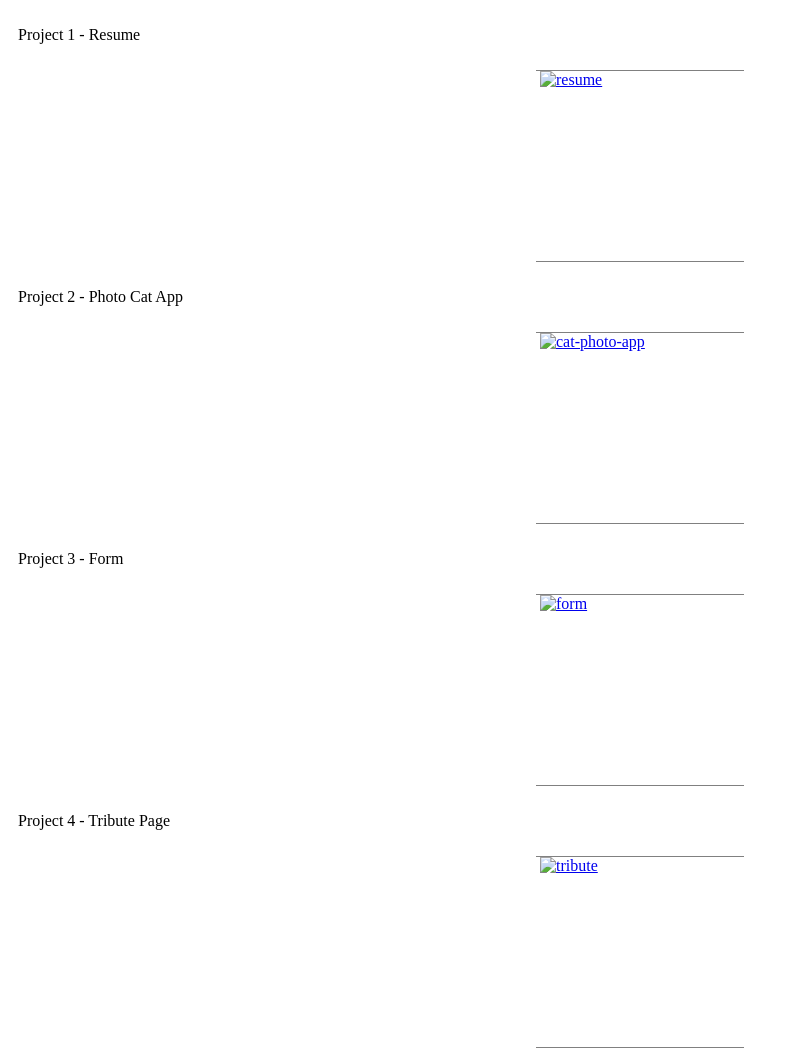
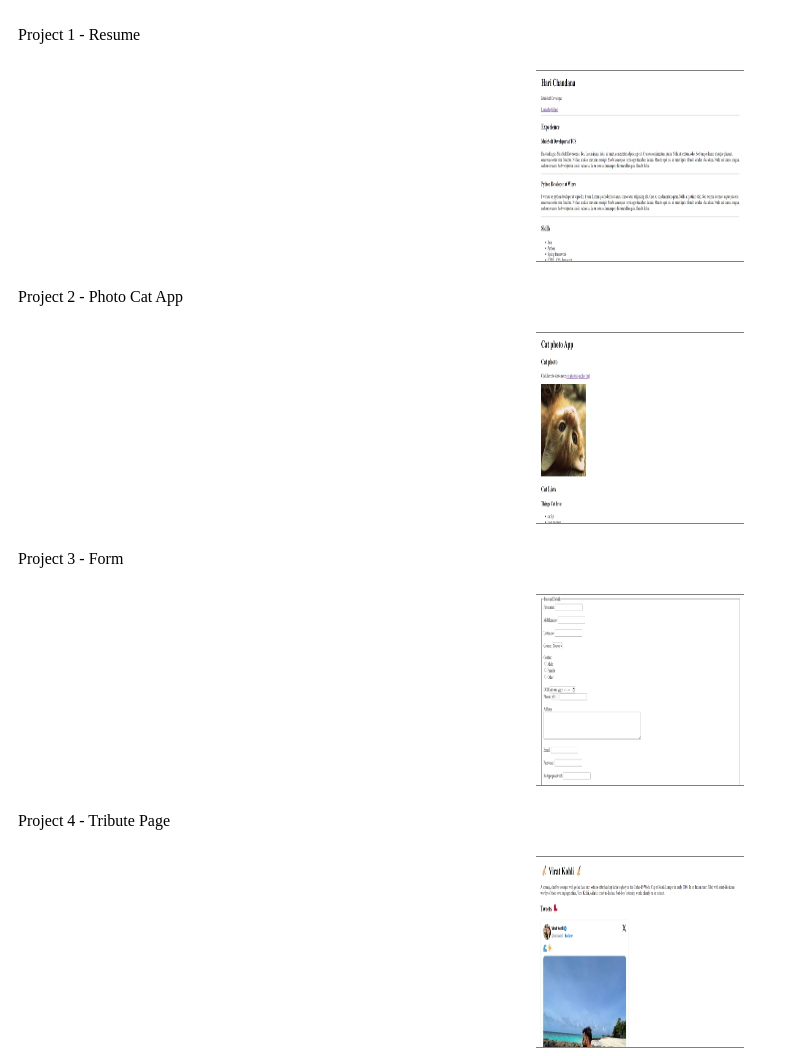
Before and after one commit to HariChandana2000/M3-HTML-Weekly-Test-2, a plain HTML site: page iframe1.html in a window 1280 px wide. Shown: the whole page, without its empty margins (0-789 px from the left). Drawn offline with Linux system fonts and the light colour scheme; the site is published under a folder, as on GitHub Pages, so addresses that start at the root find nothing.

Commit message:
modified images path

```diff
--- a/iframe1.html
+++ b/iframe1.html
@@ -10,28 +10,28 @@
     <a
       href="https://harichandana2000.github.io/M3-HTML-D1-Classwork/"
       target="main"
-      ><img src="/images/resume.png" alt="resume"
+      ><img src="./images/resume.png" alt="resume"
     /></a>
 
     <p>Project 2 - Photo Cat App</p>
     <a
       href="https://harichandana2000.github.io/M3-HTML-D2-Classwork/"
       target="main"
-      ><img src="/images/cat-photo-app.png" alt="cat-photo-app"
+      ><img src="./images/cat-photo-app.png" alt="cat-photo-app"
     /></a>
 
     <p>Project 3 - Form</p>
     <a
       href="https://harichandana2000.github.io/M3-HTML-D3-Classwork/"
       target="main"
-      ><img src="/images/form.png" alt="form"
+      ><img src="./images/form.png" alt="form"
     /></a>
 
     <p>Project 4 - Tribute Page</p>
     <a
       href="https://harichandana2000.github.io/M3-HTML-D4-Classwork/"
       target="main"
-      ><img src="/images/tribute.png" alt="tribute"
+      ><img src="./images/tribute.png" alt="tribute"
     /></a>
   </body>
 </html>
```
